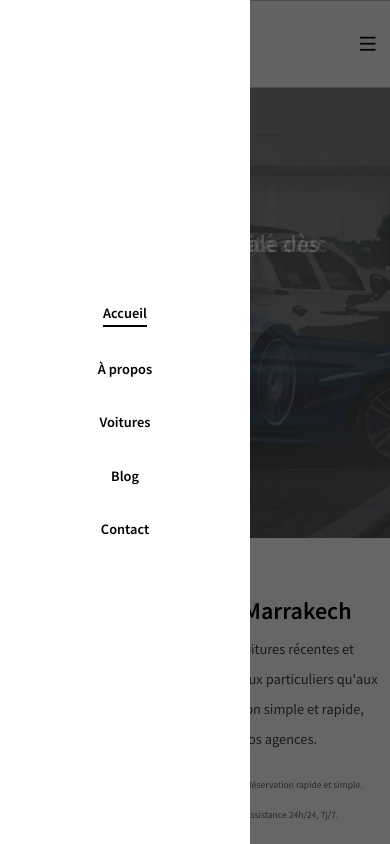
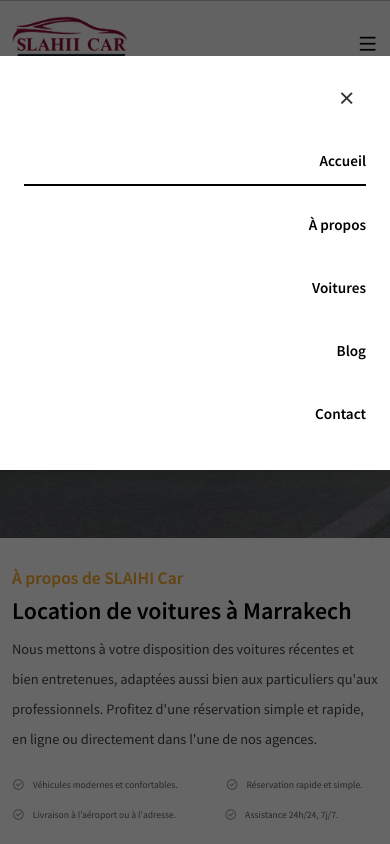
Before and after one commit to lamanda20/SLAIHICAR, a React (Create React App) app: page /home in a window 390 px wide. Both pictures are taken after a click on the icon 367 px from the left and 43 px from the top of the page. Shown: the top 844 px of the page. Built offline with nearby package versions, Linux system fonts and the light colour scheme.

Commit message:
Enhance mobile menu functionality and styling

```diff
--- a/src/components/Header/Header.jsx
+++ b/src/components/Header/Header.jsx
@@ -34,6 +34,11 @@ const Header = () => {
   const [navHeight, setNavHeight] = useState(0);
 
   const toggleMenu = () => menuRef.current.classList.toggle("menu__active");
+  const closeMenu = (e) => {
+    // prevent closing when clicking inside the panel
+    if (e && e.target && e.target.closest && e.target.closest(".menu")) return;
+    if (menuRef.current) menuRef.current.classList.remove("menu__active");
+  };
 
   useEffect(() => {
     const setHeight = () => {
@@ -89,8 +94,19 @@ const Header = () => {
               </h1>
             </div>
 
-            <div className="navigation" ref={menuRef} onClick={toggleMenu}>
-              <div className="menu">
+            <div className="navigation" ref={menuRef} onClick={closeMenu}>
+              <div className="menu" onClick={(e) => e.stopPropagation()}>
+                <button
+                  className="menu__close"
+                  onClick={(e) => {
+                    e.stopPropagation();
+                    if (menuRef.current)
+                      menuRef.current.classList.remove("menu__active");
+                  }}
+                  aria-label="Fermer le menu"
+                >
+                  <i className="ri-close-line"></i>
+                </button>
                 {navLinks.map((item, index) => (
                   <NavLink
                     to={item.path}
--- a/src/styles/header.css
+++ b/src/styles/header.css
@@ -10,71 +10,6 @@
   display: flex;
   align-items: center;
   column-gap: 1rem;
-  @media only screen and (max-width: 768px) {
-    .header__top,
-    .header__middle,
-    .nav__right {
-      display: none;
-    }
-
-    .mobile__menu {
-      display: block;
-      order: 2; /* place toggle to the right */
-      margin-left: auto;
-    }
-
-    /* Ensure logo stays left and mobile toggle moves to the right */
-    .navigation__wrapper {
-      display: flex;
-      align-items: center;
-      justify-content: space-between;
-      width: 100%;
-    }
-
-    .logo {
-      order: 1; /* left */
-    }
-
-    .navigation {
-      background: rgba(0, 0, 0, 0.45);
-      width: 100%;
-      position: fixed;
-      top: 0;
-      left: 0;
-      z-index: 9999;
-      display: none;
-      /* use flex so the inner .menu can be top-aligned and not full height */
-      align-items: flex-start;
-      justify-content: flex-start;
-      padding: 56px 12px 20px; /* leave space for header and small side padding */
-    }
-
-    .menu {
-      width: 250px;
-      max-height: calc(100vh - 96px); /* don't take full screen height */
-      height: auto;
-      background: #ffffff;
-      display: flex;
-      align-items: flex-start;
-      flex-direction: column;
-      row-gap: 1rem;
-      justify-content: flex-start;
-      padding: 1.25rem;
-      border-radius: 8px;
-      box-shadow: 0 8px 20px rgba(0, 0, 0, 0.15);
-      overflow-y: auto;
-    }
-
-    .menu a {
-      color: #000;
-      font-weight: 600;
-      font-size: 0.9rem;
-    }
-
-    .menu__active {
-      display: flex; /* when active show the overlay as a flex container */
-    }
-  }
 }
 
 .header__btn {
@@ -126,6 +61,11 @@
 }
 
 .mobile__menu {
+  display: none;
+}
+
+/* hide close button by default (desktop) */
+.menu__close {
   display: none;
 }
 
@@ -188,6 +128,8 @@
 
   .mobile__menu {
     display: block;
+    order: 2; /* right */
+    margin-left: auto;
   }
 
   /* Ensure logo stays left and mobile toggle moves to the right */
@@ -202,40 +144,76 @@
     order: 1; /* left */
   }
 
-  .mobile__menu {
-    order: 2; /* right */
-    margin-left: auto;
-  }
-
+  /* overlay that covers the screen; contents aligned to the right */
   .navigation {
     background: rgba(0, 0, 0, 0.6);
     width: 100%;
     height: 100%;
     position: fixed;
     top: 0;
-    left: 0;
+    right: 0;
     z-index: 9999;
-    display: none;
+    display: none; /* shown when .menu__active is toggled on this element */
+    align-items: flex-start;
+    justify-content: flex-end; /* keep the menu to the right */
+    padding: 56px 0 20px; /* leave space for header and small side padding */
   }
 
+  /* show the overlay when active */
+  .navigation.menu__active {
+    display: flex;
+  }
+
+  /* full-width menu panel on mobile (right-aligned content) */
   .menu {
-    width: 250px;
-    height: 100%;
+    width: 100%;
+    max-height: calc(100vh - 56px);
+    height: auto;
     background: #ffffff;
     display: flex;
-    align-items: center;
+    align-items: flex-start;
     flex-direction: column;
-    row-gap: 2rem;
-    justify-content: center;
+    row-gap: 1rem;
+    justify-content: flex-start;
+    padding: 1.25rem 1.5rem 2rem;
+    border-radius: 0;
+    box-shadow: none;
+    overflow-y: auto;
+    transform: translateY(-8px);
+    transition: transform 0.18s ease, opacity 0.18s ease;
+    opacity: 0;
+  }
+
+  /* show menu when overlay is active */
+  .navigation.menu__active .menu {
+    transform: translateY(0);
+    opacity: 1;
+  }
+
+  /* close button */
+  .menu__close {
+    margin-left: auto;
+    background: transparent;
+    border: none;
+    font-size: 1.4rem;
+    color: #333;
+    padding: 6px 8px;
+    cursor: pointer;
+    display: none; /* hidden until menu is active */
+  }
+
+  /* show close button only when overlay/menu is active */
+  .navigation.menu__active .menu .menu__close {
+    display: inline-block;
   }
 
   .menu a {
     color: #000;
     font-weight: 600;
-    font-size: 0.9rem;
-  }
-
-  .menu__active {
+    font-size: 0.95rem;
     display: block;
+    width: 100%;
+    text-align: right; /* align text to the right inside panel */
+    padding: 12px 0;
   }
 }
```
